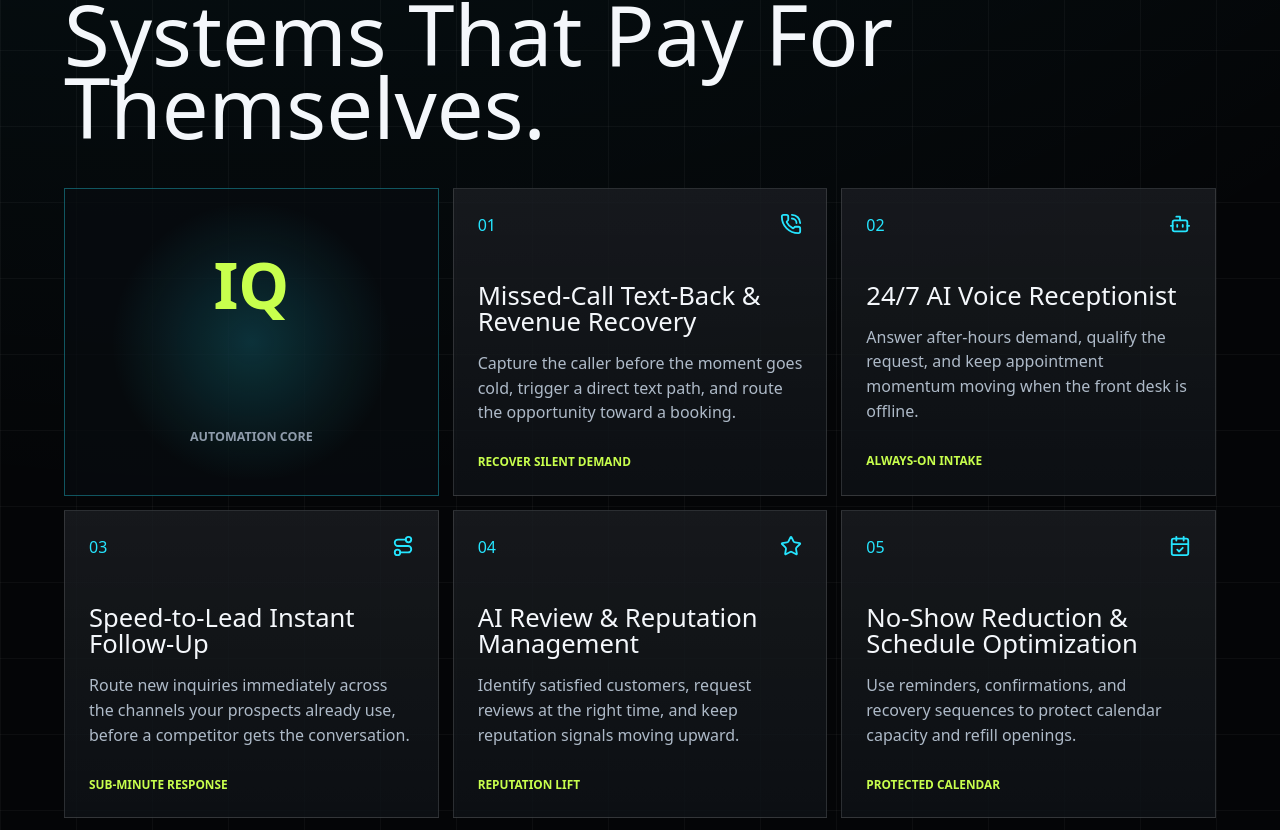
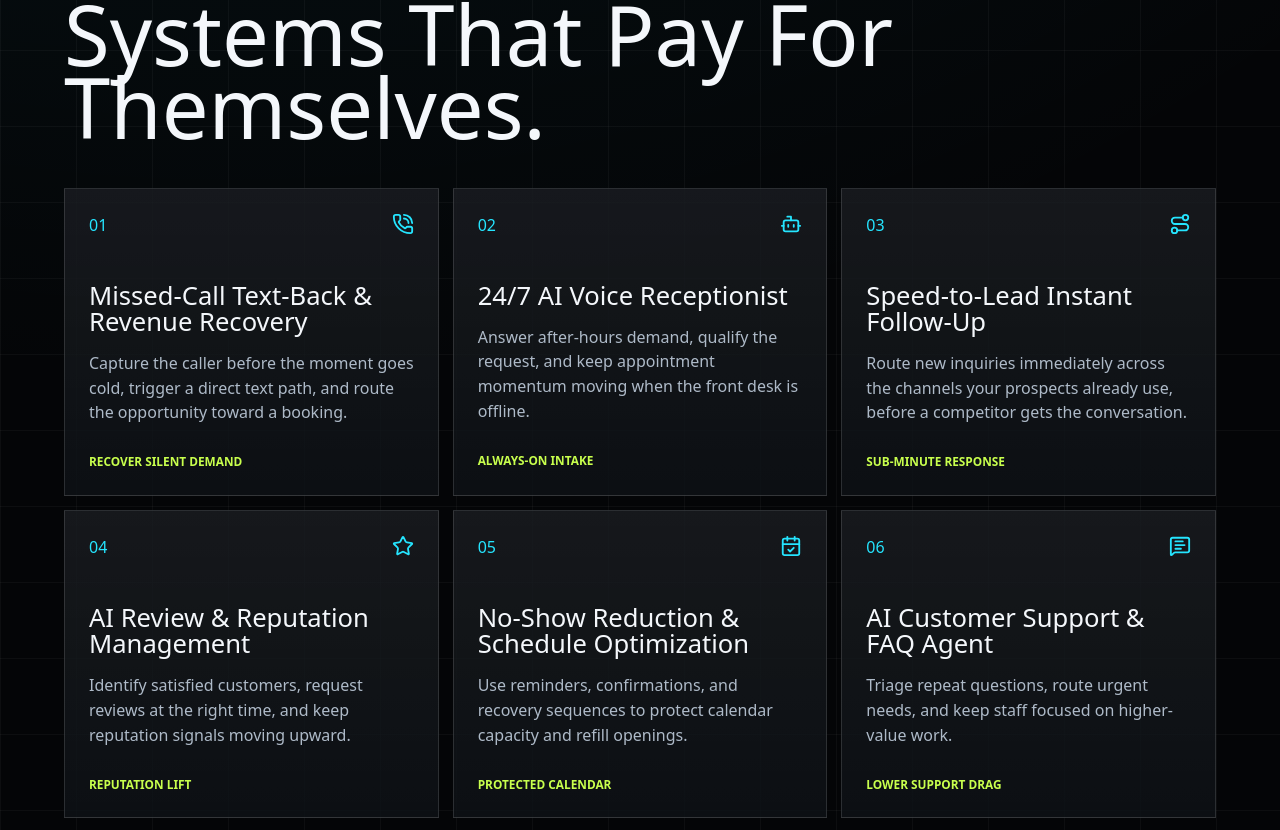
Before and after one commit to carlosreynag06/iq-integrations, a Next.js app: page / in a window 1280 px wide. Shown: the part 2002-2832 px from the top of the page. Built offline with nearby package versions, Linux system fonts and the light colour scheme.

Commit message:
Remove capability core card

```diff
--- a/app/globals.css
+++ b/app/globals.css
@@ -444,42 +444,9 @@ summary {
 }
 
 .systems-stage {
-  position: relative;
   display: grid;
   grid-template-columns: repeat(3, minmax(0, 1fr));
   gap: 14px;
-}
-
-.systems-stage::before {
-  position: absolute;
-  inset: 16% 12%;
-  z-index: -1;
-  content: "";
-  border: 1px solid rgba(37,229,255,.16);
-  transform: rotate(-8deg);
-}
-
-.systems-core {
-  display: grid;
-  min-height: 300px;
-  place-items: center;
-  border: 1px solid var(--line-hot);
-  background:
-    radial-gradient(circle, rgba(37,229,255,.18), transparent 58%),
-    rgba(8, 12, 16, .74);
-}
-
-.systems-core span {
-  color: var(--lime);
-  font-size: 4rem;
-  font-weight: 900;
-}
-
-.systems-core b {
-  color: var(--muted);
-  font-family: var(--font-mono);
-  font-size: .78rem;
-  text-transform: uppercase;
 }
 
 .system-node {
--- a/app/page.tsx
+++ b/app/page.tsx
@@ -210,10 +210,6 @@ export default function Home() {
             <h2>Systems That Pay For Themselves.</h2>
           </div>
           <div className="systems-stage">
-            <div className="systems-core">
-              <span>IQ</span>
-              <b>Automation Core</b>
-            </div>
             {systems.map((item) => {
               const Icon = item.icon;
               return (
```
